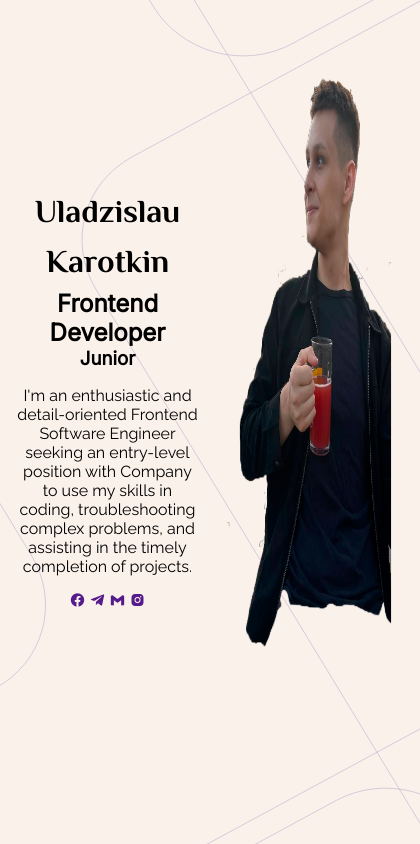
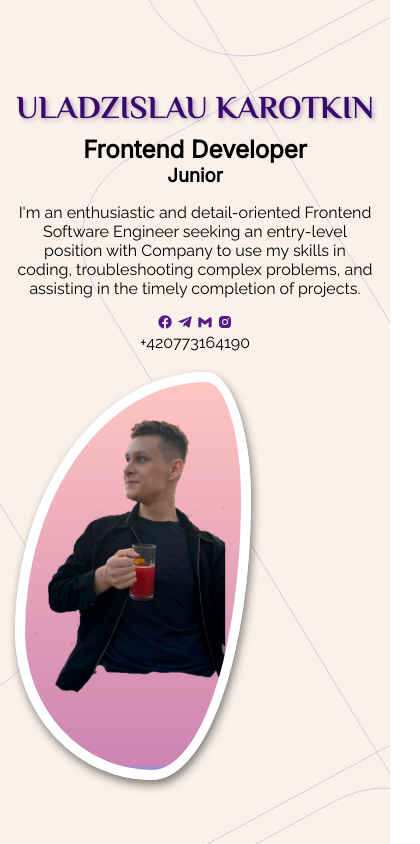
Before and after one commit to IHardysI/Intro-firstTry, a plain HTML site: page index copy.html in a window 390 px wide. Shown: the whole page, 420 px wide, since content can reach past the window. Drawn offline with nearby package versions, Linux system fonts and the light colour scheme.

Commit message:
add broken adap

```diff
--- a/index copy.html
+++ b/index copy.html
@@ -23,9 +23,10 @@
                     <a href="" class="hero-link"><i class='bx bxl-gmail' ></i></a>
                     <a href="" class="hero-link"><i class='bx bxl-instagram-alt' ></i></a>
                 </div>
+                <div class="hero-number">+420773164190</div>
             </div>
             <div class="hero-box2">
-                <img src="me.png" alt="me">
+                <img class="hero-box-img" src="me.png" alt="me">
             </div>
         </div>
     </div>
--- a/style copy.css
+++ b/style copy.css
@@ -17,7 +17,10 @@ h1, h2, h3 {
 }
 
 .hero {
-
+min-height: 100vh;
+display: flex;
+justify-content: center;
+align-items: center;
 }
 
 .container {
@@ -36,21 +39,36 @@ h1, h2, h3 {
 }
 
 .hero-box1 {
-align-self: center;
-display: grid;
+    align-self: center;
+    display: grid;
 }
 
 .hero-box2 {
-    height: 800px;
-align-self: center;
+    max-height: 800px;
+    max-width: 500px;
+    justify-self: center;
+    overflow: hidden;
+    background-image: linear-gradient(to top, #a18cd1 0%, #fbc2eb 100%);
+    border: 10px solid #fff;
+    box-shadow: 2px 5px 10px rgba(0, 0, 0, 0.5);
+
+    animation: img-animate 5s infinite alternate;
+
+}
+
+.hero-box-img {
+    animation: img-bg 3s infinite alternate;
 }
 
 .hero-name, .hero-about, .hero-position, .hero-description, .hero-links {
-text-align: center;
+    text-align: center;
 }
 
 .hero-name {
     font-family: El Messiri;
+    color: #390B68;
+    text-transform: uppercase;
+    text-shadow: 2px 2px 4px rgba(90, 47, 134, 0.4);
 }
 
 .hero-about, .hero-position {
@@ -60,3 +78,49 @@ text-align: center;
 .hero-description {
     font-family: Raleway;
 }
+
+.hero-number {
+    text-align: center;
+    font-family: Raleway;
+}
+
+@keyframes img-animate {
+    0% {
+        border-radius: 47% 53% 70% 30% / 30% 39% 61% 70% ;
+    }
+    40% {
+        border-radius: 47% 53% 50% 50% / 53% 47% 53% 47%  ;
+    }
+    60% {
+        border-radius: 51% 49% 42% 58% / 64% 53% 47% 36%  ;
+    }
+    100% {
+        border-radius: 81% 19% 42% 58% / 64% 31% 69% 36% ;
+    }
+}
+
+@keyframes img-bg {
+    from {
+        backdrop-filter: hue-rotate(0);
+    }
+    to {
+        backdrop-filter: hue-rotate(90deg);
+    }
+}
+
+@media screen and (max-width: 600px) {
+    .container{
+        display: flex;
+        flex-direction: column;
+        margin-top: 20px;
+    }
+
+    .hero-box2{
+        max-width: 60%;
+        width: 100%;;
+    }
+
+    .hero-box-img {
+        justify-content: center;
+    }
+}
```
